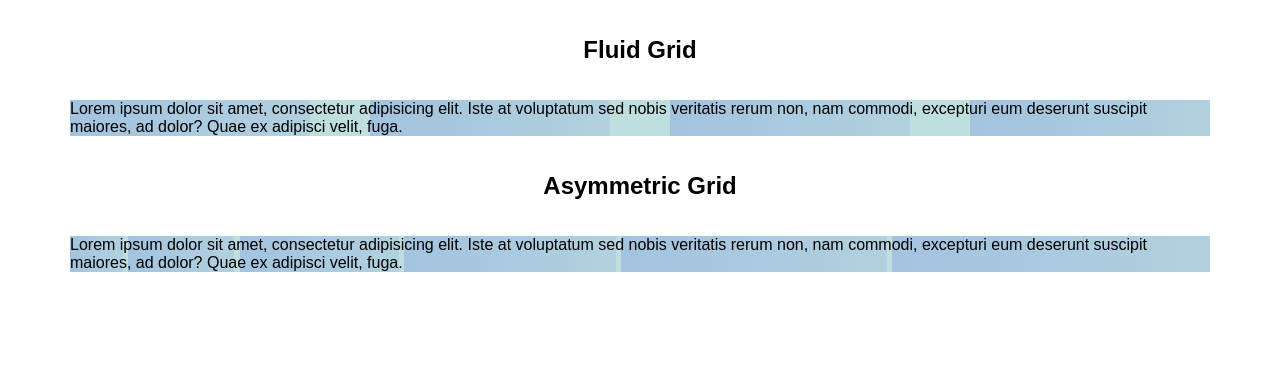
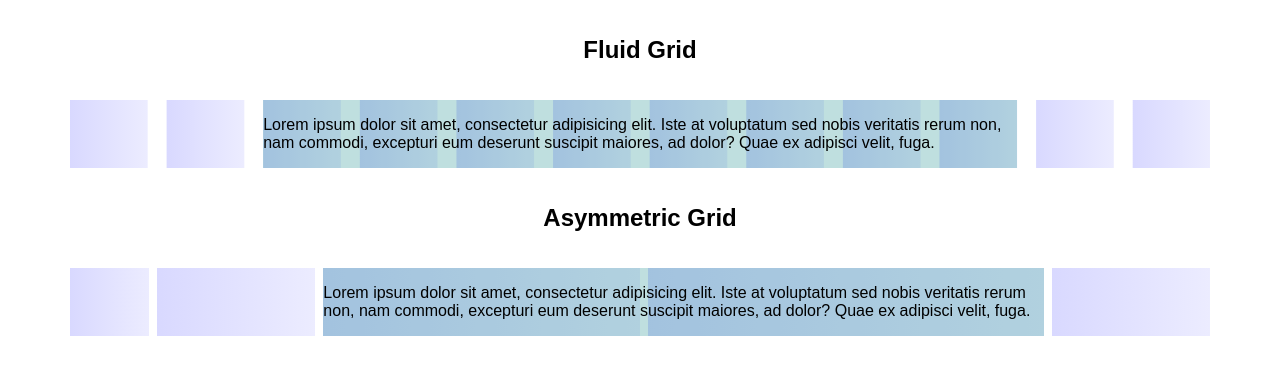
Before and after one commit to zellwk/learning-susy-bonus, a plain HTML site: page index.html in a window 1280 px wide. Drawn offline with Linux system fonts and the light colour scheme.

Commit message:
revert back to chapter 22-1
Signed-off-by: Zell Liew <zellwk@gmail.com>

```diff
--- a/scss/styles.scss
+++ b/scss/styles.scss
@@ -17,24 +17,59 @@ $fluid-grid: (
 $asym-grid:(
   output: isolate,
   container: 1140px,
-  columns: 1 2 3 4 5 6,
+  columns: 1 2 3 4,
   gutters: 0.1
   );
+
+$contexts: (
+  fluid: (
+    small: 4,
+    large: 12
+    ),
+
+  asym: (
+    small: 1 2 3 4,
+    large: 1 2 4 5 2
+    ),
+  );
+
+$bp-large: 800px;
 
 @include border-box-sizing;
 
 .fluid-grid {
   @include with-layout($fluid-grid) {
-    @include container;
+    @include container();
+    @include bp-with-context($bp-large, fluid, large) {
+      @include show-grid();
+    }
+
+    .span {
+      @include span-ac(2, fluid-span, small);
+      margin-left: span(1 wide);
+      @include bp-with-context($bp-large, fluid, large) {
+        @include span-ac(8, fluid-span, large);
+        margin-left: span(2 wide);
+      }
+    }
   }
 }
 
 .asym-grid {
   @include with-layout($asym-grid) {
-    @include container;
+    @include container();
+    @include bp-with-context($bp-large, asym, large) {
+      @include show-grid();
+    }
+
+    .span {
+      @include span-ac(2 at 2, asym-span, small);
+      @include bp-with-context(800px, asym, large) {
+        @include span-ac(2 at 3, asym-span, large);
+      }
+    }
   }
 }
-
 
 // ==========
 // Demo Styles
```
Also changed, not shown: css/styles.css.
